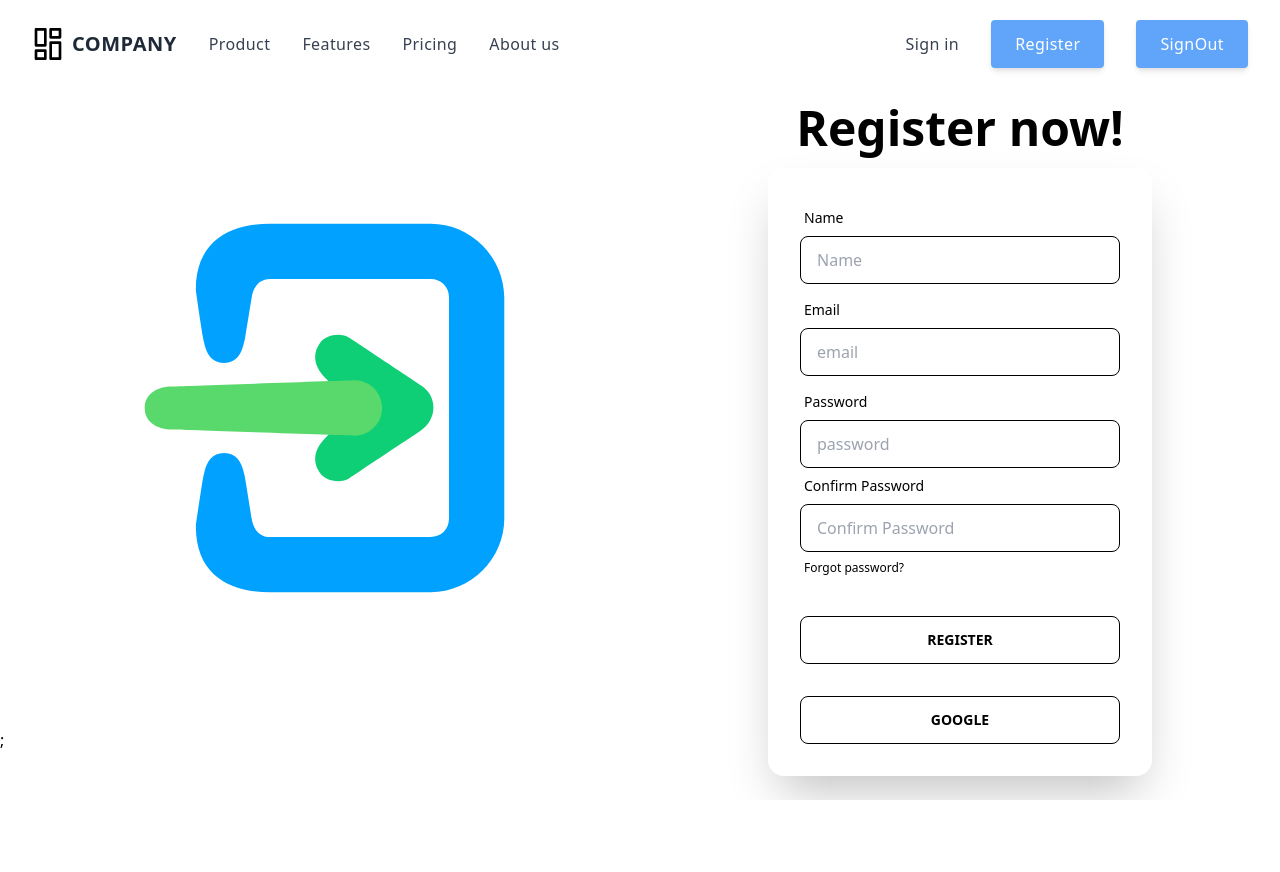
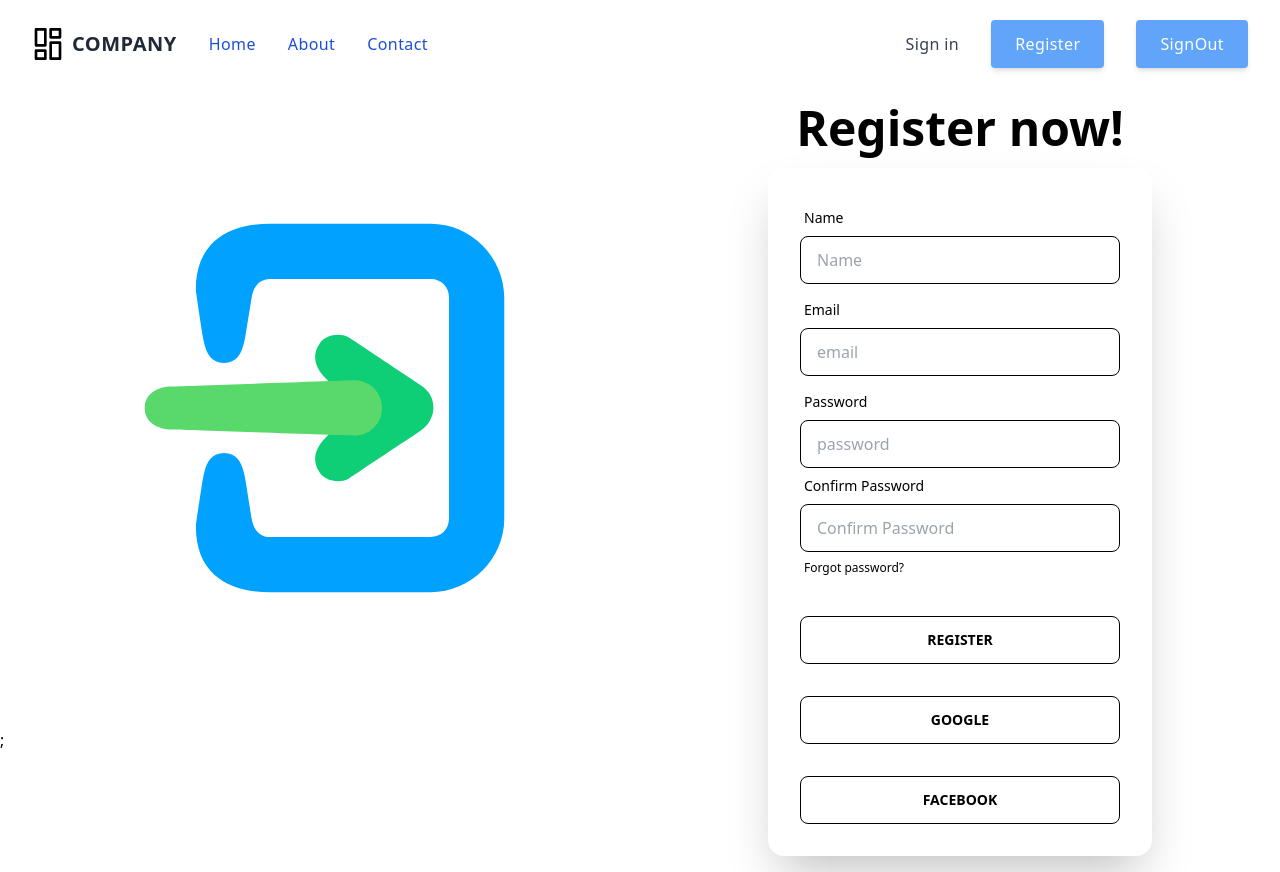
Before and after one commit to HasanMdKamrul/simple-hotel-app, a React (Create React App) app: page /register in a window 1280 px wide. Before the commit the page ends 800 px from the top, so only its background shows below. Built offline with nearby package versions, Linux system fonts and the light colour scheme; no server answers.

Commit message:
facebook login added

```diff
--- a/src/Pages/Register/Register/Register.jsx
+++ b/src/Pages/Register/Register/Register.jsx
@@ -17,6 +17,7 @@ const Register = () => {
     socialMediaUser,
     googleProvider,
     setLoading,
+    facebookProvider,
   } = useContext(AuthContext);
 
   const handleSubmit = (event) => {
@@ -170,6 +171,19 @@ const Register = () => {
                     Google
                   </button>
                 </div>
+                <div className="form-control mt-6">
+                  <button
+                    onClick={() => {
+                      setLoading(true);
+                      socialMediaUser(facebookProvider)
+                        .then(() => navigate(from, { replace: true }))
+                        .catch((error) => setError(error.message));
+                    }}
+                    className="btn btn-primary"
+                  >
+                    Facebook
+                  </button>
+                </div>
               </form>
             </div>
           </div>
--- a/src/Pages/Shared/Nav.jsx
+++ b/src/Pages/Shared/Nav.jsx
@@ -1,4 +1,4 @@
-import { Link } from "react-router-dom";
+import { Link, NavLink } from "react-router-dom";
 import { AuthContext } from "../../contexts/UserContext";
 
 const { useState, useContext } = require("react");
@@ -11,8 +11,8 @@ const Nav = () => {
     <div className="px-4 py-5 mx-auto sm:max-w-xl md:max-w-full lg:max-w-screen-xl md:px-24 lg:px-8">
       <div className="relative flex items-center justify-between">
         <div className="flex items-center">
-          <a
-            href="/"
+          <Link
+            to="/"
             aria-label="Company"
             title="Company"
             className="inline-flex items-center mr-8"
@@ -35,48 +35,51 @@ const Nav = () => {
             <span className="ml-2 text-xl font-bold tracking-wide text-gray-800 uppercase">
               Company
             </span>
-          </a>
+          </Link>
           <ul className="flex items-center hidden space-x-8 lg:flex">
             <li>
-              <a
-                href="/"
+              <NavLink
+                to="/"
                 aria-label="Our product"
                 title="Our product"
-                className="font-medium tracking-wide text-gray-700 transition-colors duration-200 hover:text-deep-purple-accent-400"
+                className={({ isActive }) =>
+                  isActive
+                    ? "font-medium tracking-wide text-gray-700 transition-colors duration-200 hover:text-deep-purple-accent-400"
+                    : "font-medium tracking-wide text-blue-700 transition-colors duration-200 hover:text-deep-purple-accent-400"
+                }
               >
-                Product
-              </a>
+                Home
+              </NavLink>
             </li>
             <li>
-              <a
-                href="/"
+              <NavLink
+                to="/about"
                 aria-label="Our product"
                 title="Our product"
-                className="font-medium tracking-wide text-gray-700 transition-colors duration-200 hover:text-deep-purple-accent-400"
+                className={({ isActive }) =>
+                  isActive
+                    ? "font-medium tracking-wide text-gray-700 transition-colors duration-200 hover:text-deep-purple-accent-400"
+                    : "font-medium tracking-wide text-blue-700 transition-colors duration-200 hover:text-deep-purple-accent-400"
+                }
               >
-                Features
-              </a>
+                About
+              </NavLink>
             </li>
             <li>
-              <a
-                href="/"
+              <NavLink
+                to="/contact"
                 aria-label="Product pricing"
                 title="Product pricing"
-                className="font-medium tracking-wide text-gray-700 transition-colors duration-200 hover:text-deep-purple-accent-400"
+                className={({ isActive }) =>
+                  isActive
+                    ? "font-medium tracking-wide text-gray-700 transition-colors duration-200 hover:text-deep-purple-accent-400"
+                    : "font-medium tracking-wide text-blue-700 transition-colors duration-200 hover:text-deep-purple-accent-400"
+                }
               >
-                Pricing
-              </a>
+                Contact
+              </NavLink>
             </li>
-            <li>
-              <a
-                href="/"
-                aria-label="About us"
-                title="About us"
-                className="font-medium tracking-wide text-gray-700 transition-colors duration-200 hover:text-deep-purple-accent-400"
-              >
-                About us
-              </a>
-            </li>
+            <li>{user?.displayName}</li>
           </ul>
         </div>
         <ul className="flex items-center hidden space-x-8 lg:flex">
--- a/src/Pages/SignIn/SignIn/SignIn.jsx
+++ b/src/Pages/SignIn/SignIn/SignIn.jsx
@@ -5,8 +5,13 @@ import signInAnimation from "../../../assests/Animations/signin.json";
 import { AuthContext } from "../../../contexts/UserContext";
 
 const SignIn = () => {
-  const { logInUser, setLoading, socialMediaUser, googleProvider } =
-    useContext(AuthContext);
+  const {
+    logInUser,
+    setLoading,
+    socialMediaUser,
+    googleProvider,
+    facebookProvider,
+  } = useContext(AuthContext);
   const [error, setError] = useState("");
   const location = useLocation();
 
@@ -96,6 +101,19 @@ const SignIn = () => {
                   Google
                 </button>
               </div>
+              <div className="form-control mt-6">
+                <button
+                  onClick={() => {
+                    setLoading(true);
+                    socialMediaUser(facebookProvider)
+                      .then(() => navigate(from, { replace: true }))
+                      .catch((error) => setError(error.message));
+                  }}
+                  className="btn btn-primary"
+                >
+                  Facebook
+                </button>
+              </div>
             </form>
           </div>
         </div>
--- a/src/contexts/UserContext.js
+++ b/src/contexts/UserContext.js
@@ -1,5 +1,6 @@
 import {
   createUserWithEmailAndPassword,
+  FacebookAuthProvider,
   getAuth,
   GoogleAuthProvider,
   onAuthStateChanged,
@@ -51,6 +52,10 @@ const UserContext = ({ children }) => {
 
   const googleProvider = new GoogleAuthProvider();
 
+  //   ** Facebook Provider
+
+  const facebookProvider = new FacebookAuthProvider();
+
   //   ** popup signin/register
 
   const socialMediaUser = (provider) => {
@@ -78,6 +83,7 @@ const UserContext = ({ children }) => {
     userEmailVerification,
     socialMediaUser,
     googleProvider,
+    facebookProvider,
   };
   return (
     <AuthContext.Provider value={authInfo}>{children}</AuthContext.Provider>
```
